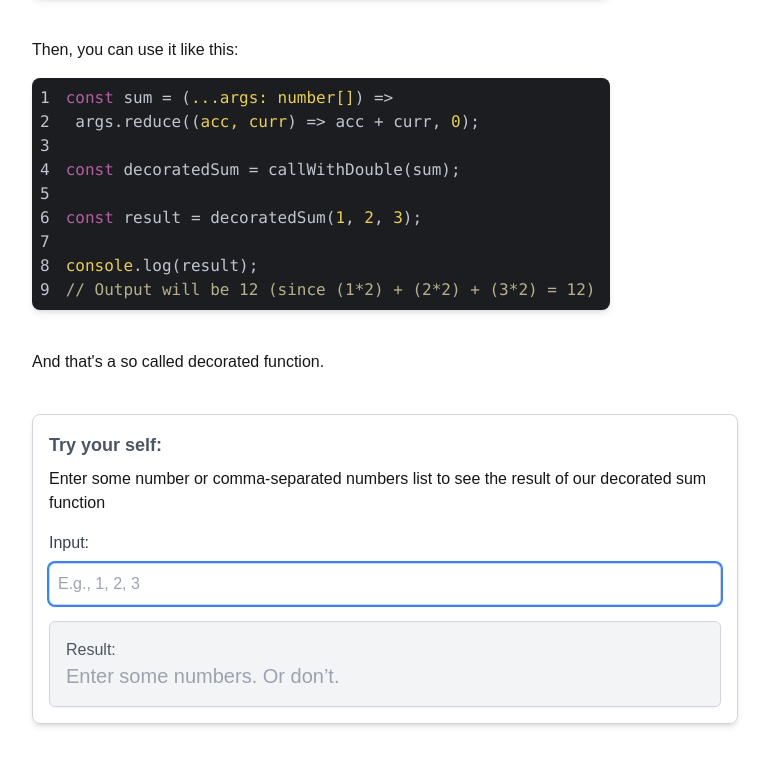
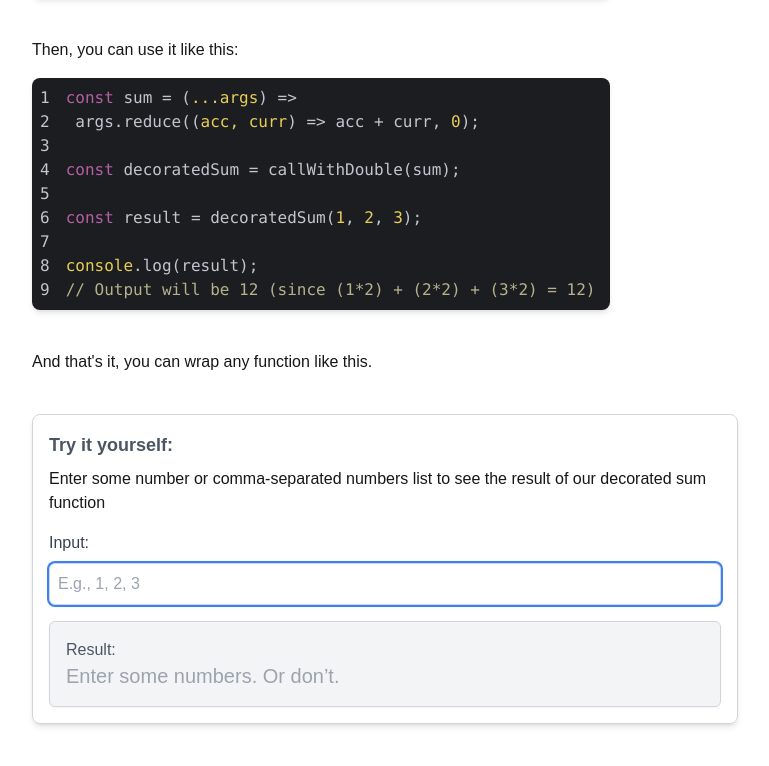
Before and after one commit to irawachaloco/impostor-relief, a Next.js app: page /learning/javascript/decorated_functions in a window 1280 px wide. Shown: the part 526-1292 px from the top of the page, without its empty margins (255-1024 px from the left). Built offline with nearby package versions, Linux system fonts and the light colour scheme.

Commit message:
copy fix

```diff
--- a/app/learning/javascript/decorated_functions/page.tsx
+++ b/app/learning/javascript/decorated_functions/page.tsx
@@ -13,9 +13,9 @@ const CONTENT_TEXT_2 = `Supose you have the following function, which dooubles t
 
 const CONTENT_TEXT_3 = `Then, you can use it like this:`;
 
-const CONTENT_TEXT_4 = `And that's a so called decorated function.`;
+const CONTENT_TEXT_4 = `And that's it, you can wrap any function like this. `;
 
-const SECTION_CONTENT_1 = `Try your self:`;
+const SECTION_CONTENT_1 = `Try it yourself:`;
 
 const SECTION_CONTENT_2 = `Enter some number or comma-separated numbers list to see the result of our decorated sum function`;
 
@@ -33,7 +33,7 @@ const callWithDouble = (f) => {
 `.trim();
 
 const USING_CALLWITH_DOUBLE_CODE = `
-const sum = (...args: number[]) =>
+const sum = (...args) =>
  args.reduce((acc, curr) => acc + curr, 0);
 
 const decoratedSum = callWithDouble(sum);
```
